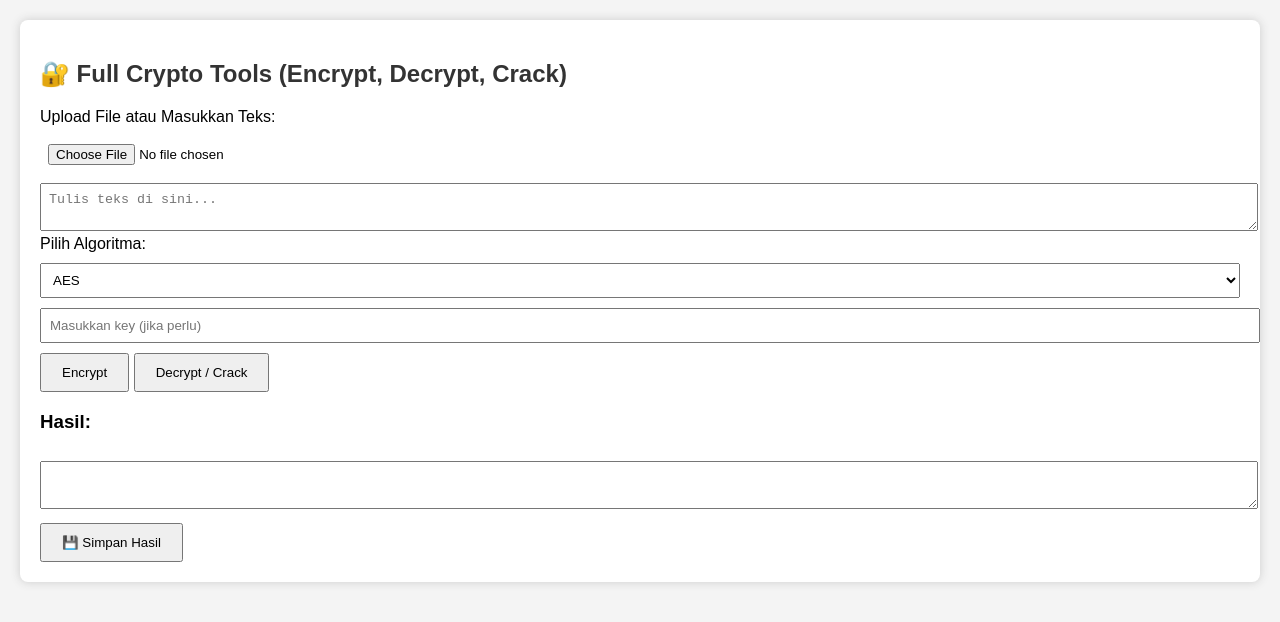
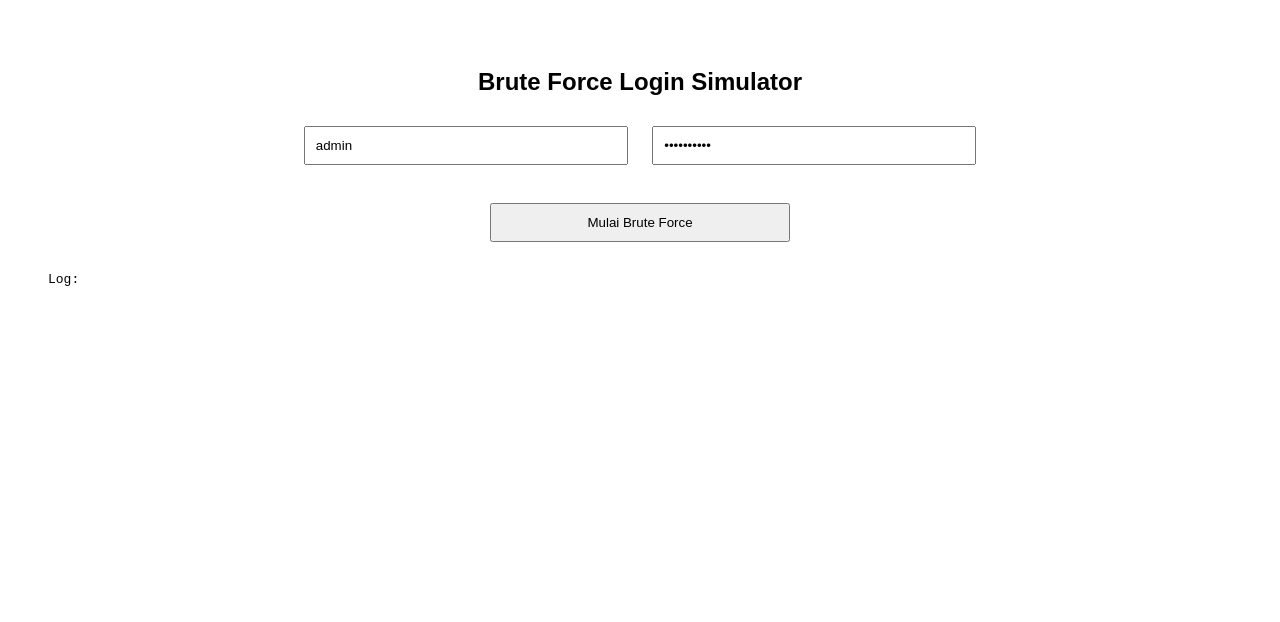
Before and after one commit to BabyCpanel/Baby, a plain HTML site: page index.html in a window 1280 px wide. Drawn offline with nearby package versions, Linux system fonts and the light colour scheme.

Commit message:
index.html

```diff
--- a/index.html
+++ b/index.html
@@ -1,128 +1,54 @@
 <!DOCTYPE html>
-<html>
+<html lang="id">
 <head>
   <meta charset="UTF-8">
-  <title>Full Crypto Tools</title>
+  <title>Brute Force Login (Simulasi Aman)</title>
   <style>
-    body { font-family: Arial; background: #f4f4f4; margin: 20px; }
-    .container { background: white; padding: 20px; border-radius: 8px; box-shadow: 0 0 10px #ccc; }
-    textarea, input, select { width: 100%; padding: 8px; margin-top: 10px; }
-    button { padding: 10px 20px; margin-top: 10px; }
-    h2 { color: #333; }
+    body { font-family: sans-serif; text-align: center; padding: 40px; }
+    input, button { padding: 10px; margin: 10px; width: 300px; }
+    #log { margin-top: 20px; font-family: monospace; text-align: left; white-space: pre-wrap; }
   </style>
 </head>
 <body>
-<div class="container">
-  <h2>🔐 Full Crypto Tools (Encrypt, Decrypt, Crack)</h2>
-  <label>Upload File atau Masukkan Teks:</label>
-  <input type="file" id="fileInput"><br>
-  <textarea id="inputText" placeholder="Tulis teks di sini..."></textarea>
-  <label>Pilih Algoritma:</label>
-  <select id="algorithm">
-    <option value="aes">AES</option>
-    <option value="des">DES</option>
-    <option value="rc4">RC4</option>
-    <option value="xor">XOR</option>
-    <option value="caesar">Caesar Cipher</option>
-    <option value="vigenere">Vigenère Cipher</option>
-    <option value="base64">Base64</option>
-    <option value="md5">MD5 (Hash)</option>
-    <option value="sha1">SHA1 (Hash)</option>
-    <option value="sha256">SHA256 (Hash)</option>
-    <option value="rot13">ROT13</option>
-    <option value="hex">Hex Encode/Decode</option>
-  </select>
-  <input type="text" id="key" placeholder="Masukkan key (jika perlu)">
-  <button onclick="process('encrypt')">Encrypt</button>
-  <button onclick="process('decrypt')">Decrypt / Crack</button>
-  <h3>Hasil:</h3>
-  <textarea id="outputText" readonly></textarea>
-  <button onclick="download()">💾 Simpan Hasil</button>
-</div>
-<script src="https://cdnjs.cloudflare.com/ajax/libs/crypto-js/4.1.1/crypto-js.min.js"></script>
+  <h2>Brute Force Login Simulator</h2>
+
+  <!-- Target login (readonly, anggap ini sistem target buatan sendiri) -->
+  <input id="targetUser" type="text" value="admin" readonly />
+  <input id="targetPass" type="password" value="rahasia123" readonly />
+
+  <br><br>
+  <button onclick="startBruteForce()">Mulai Brute Force</button>
+
+  <div id="log">Log: </div>
+
   <script>
-document.getElementById('fileInput').addEventListener('change', function(e) {
-  const file = e.target.files[0];
-  if (!file) return;
-  const reader = new FileReader();
-  reader.onload = function(e) {
-    document.getElementById('inputText').value = e.target.result;
-  };
-  reader.readAsText(file);
-});
+    // Wordlist pengguna dan password (simulasi)
+    const usernames = ["admin", "root", "user"];
+    const passwords = ["123456", "admin123", "rahasia", "rahasia123", "password"];
 
-function process(mode) {
-  const input = document.getElementById('inputText').value;
-  const algo = document.getElementById('algorithm').value;
-  const key = document.getElementById('key').value;
-  let output = '';
+    function startBruteForce() {
+      const targetUser = document.getElementById('targetUser').value;
+      const targetPass = document.getElementById('targetPass').value;
+      let found = false;
+      let log = "🔍 Mencoba kombinasi login...\n";
 
-  try {
-    if (algo === 'aes') {
-      output = (mode === 'encrypt') ? CryptoJS.AES.encrypt(input, key).toString()
-                                     : CryptoJS.AES.decrypt(input, key).toString(CryptoJS.enc.Utf8);
-    } else if (algo === 'des') {
-      output = (mode === 'encrypt') ? CryptoJS.DES.encrypt(input, key).toString()
-                                     : CryptoJS.DES.decrypt(input, key).toString(CryptoJS.enc.Utf8);
-    } else if (algo === 'rc4') {
-      output = (mode === 'encrypt') ? CryptoJS.RC4.encrypt(input, key).toString()
-                                     : CryptoJS.RC4.decrypt(input, key).toString(CryptoJS.enc.Utf8);
-    } else if (algo === 'xor') {
-      if (!key) return alert("Masukkan key!");
-      output = Array.from(input).map((c, i) =>
-        String.fromCharCode(c.charCodeAt(0) ^ key.charCodeAt(i % key.length))).join("");
-    } else if (algo === 'caesar') {
-      if (mode === 'encrypt') {
-        const shift = parseInt(key) || 3;
-        output = input.replace(/[a-z]/gi, c => {
-          const base = c <= 'Z' ? 65 : 97;
-          return String.fromCharCode((c.charCodeAt(0) - base + shift) % 26 + base);
-        });
-      } else {
-        output = "";
-        for (let s = 1; s <= 25; s++) {
-          output += `[Shift ${s}] ` + input.replace(/[a-z]/gi, c => {
-            const base = c <= 'Z' ? 65 : 97;
-            return String.fromCharCode((c.charCodeAt(0) - base - s + 26) % 26 + base);
-          }) + '\n';
+      outer:
+      for (let u of usernames) {
+        for (let p of passwords) {
+          log += `⏳ Mencoba: ${u} / ${p}\n`;
+          if (u === targetUser && p === targetPass) {
+            log += `\n✅ Berhasil login dengan:\n👤 Username: ${u}\n🔑 Password: ${p}`;
+            found = true;
+            break outer;
           }
         }
-    } else if (algo === 'vigenere') {
-      if (!key) return alert("Masukkan key!");
-      output = input.split('').map((c, i) => {
-        const k = key.charCodeAt(i % key.length);
-        return String.fromCharCode(mode === 'encrypt' ?
-          (c.charCodeAt(0) + k) % 256 :
-          (c.charCodeAt(0) - k + 256) % 256);
-      }).join("");
-    } else if (algo === 'base64') {
-      output = (mode === 'encrypt') ? btoa(input) : atob(input);
-    } else if (algo === 'md5') {
-      output = CryptoJS.MD5(input).toString();
-    } else if (algo === 'sha1') {
-      output = CryptoJS.SHA1(input).toString();
-    } else if (algo === 'sha256') {
-      output = CryptoJS.SHA256(input).toString();
-    } else if (algo === 'rot13') {
-      output = input.replace(/[a-zA-Z]/g, c =>
-        String.fromCharCode(c.charCodeAt(0) + (c.toLowerCase() < 'n' ? 13 : -13)));
-    } else if (algo === 'hex') {
-      output = (mode === 'encrypt') ? Array.from(input).map(c => c.charCodeAt(0).toString(16).padStart(2, '0')).join('')
-                                    : input.match(/.{1,2}/g).map(byte => String.fromCharCode(parseInt(byte, 16))).join("");
-    }
-  } catch (e) {
-    output = "⚠️ Error: " + e.message;
       }
 
-  document.getElementById('outputText').value = output;
+      if (!found) {
+        log += "\n❌ Tidak ada kombinasi yang cocok.";
       }
 
-function download() {
-  const blob = new Blob([document.getElementById("outputText").value], {type: "text/plain"});
-  const a = document.createElement("a");
-  a.href = URL.createObjectURL(blob);
-  a.download = "hasil_enkripsi.txt";
-  a.click();
+      document.getElementById("log").textContent = log;
     }
   </script>
 </body>
```
Lines whose indentation alone changed are shown as unchanged.
